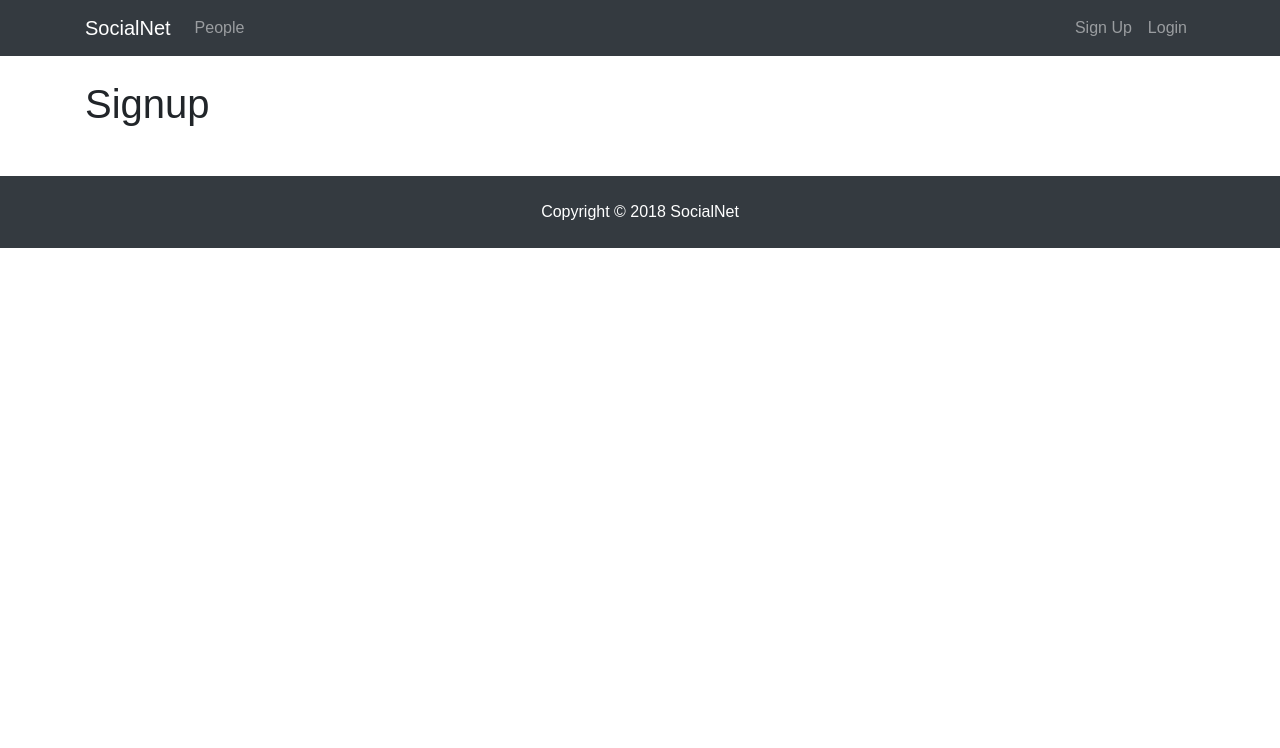
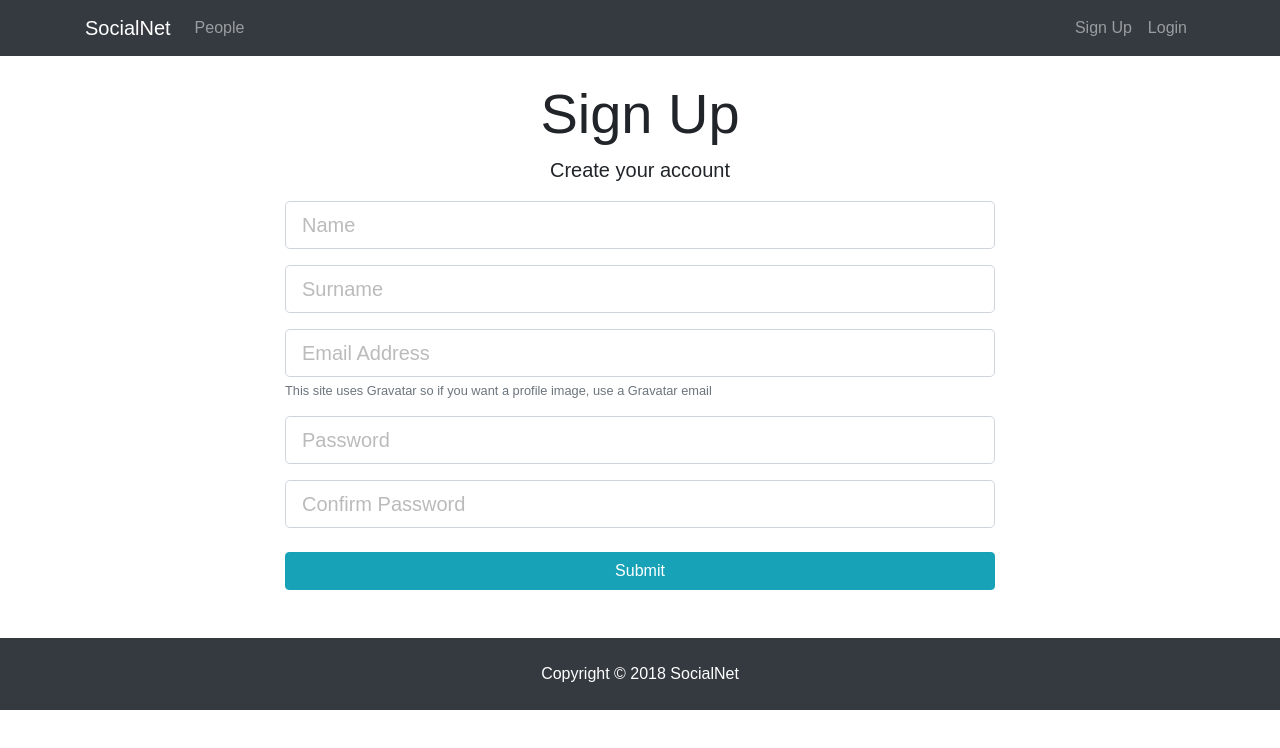
Before and after one commit to andriisavchuk/react-social, a React (Create React App) app in the folder client/: page /signup in a window 1280 px wide. Shown: the top 748 px of the page. Built offline with nearby package versions, Linux system fonts and the light colour scheme.

Commit message:
create signup component

```diff
--- a/client/src/components/auth/Signup.js
+++ b/client/src/components/auth/Signup.js
@@ -1,10 +1,105 @@
 import React, { Component } from 'react'
 
 class Signup extends Component {
+  constructor() {
+    super();
+    this.state = {
+      name: '',
+      surname: '',
+      email: '',
+      password: '',
+      conf_password: '',
+      errors: {}
+    };
+
+    this.onChange = this.onChange.bind(this);
+    this.onSubmit = this.onSubmit.bind(this);
+  }
+
+  onChange(event) {
+    this.setState({[event.target.name]: event.target.value});
+  }
+
+  onSubmit(event) {
+    event.preventDefault();
+
+    // Create New User
+    const newUser = {
+      name: this.state.name,
+      surname: this.state.surname,
+      email: this.state.email,
+      password: this.state.password,
+      conf_password: this.state.conf_password
+    };
+
+    console.log(newUser);
+  }
+
   render() {
     return (
-      <div>
-        <h1>Signup</h1>
+      <div className="register">
+        <div className="container">
+          <div className="row">
+            <div className="col-md-8 m-auto">
+              <h1 className="display-4 text-center">Sign Up</h1>
+              <p className="lead text-center">Create your account</p>
+              <form onSubmit={this.onSubmit}>
+                <div className="form-group">
+                  <input
+                    type="text"
+                    className="form-control form-control-lg"
+                    placeholder="Name"
+                    name="name"
+                    value={this.state.name}
+                    onChange={this.onChange}
+                  />
+                </div>
+                <div className="form-group">
+                  <input
+                    type="text"
+                    className="form-control form-control-lg"
+                    placeholder="Surname"
+                    name="surname"
+                    value={this.state.surname}
+                    onChange={this.onChange}
+                  />
+                </div>
+                <div className="form-group">
+                  <input
+                    type="email"
+                    className="form-control form-control-lg"
+                    placeholder="Email Address"
+                    name="email"
+                    value={this.state.email}
+                    onChange={this.onChange}
+                  />
+                  <small className="form-text text-muted">This site uses Gravatar so if you want a profile image, use a Gravatar email</small>
+                </div>
+                <div className="form-group">
+                  <input
+                    type="password"
+                    className="form-control form-control-lg"
+                    placeholder="Password"
+                    name="password"
+                    value={this.state.password}
+                    onChange={this.onChange}
+                  />
+                </div>
+                <div className="form-group">
+                  <input
+                    type="password"
+                    className="form-control form-control-lg"
+                    placeholder="Confirm Password"
+                    name="conf_password"
+                    value={this.state.conf_password}
+                    onChange={this.onChange}
+                  />
+                </div>
+                <input type="submit" className="btn btn-info btn-block mt-4" value="Submit"/>
+              </form>
+            </div>
+          </div>
+        </div>
       </div>
     )
   }
```
